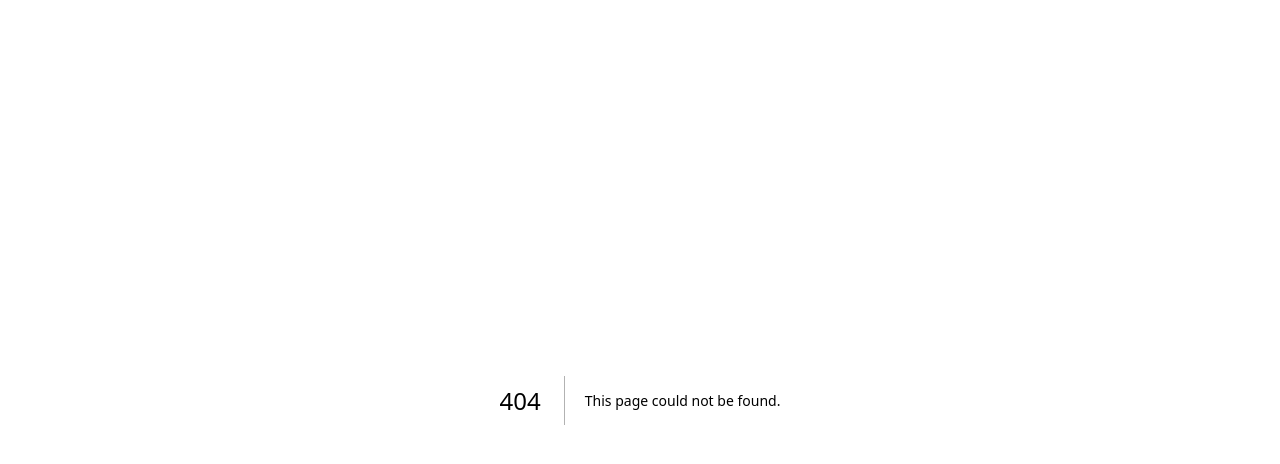
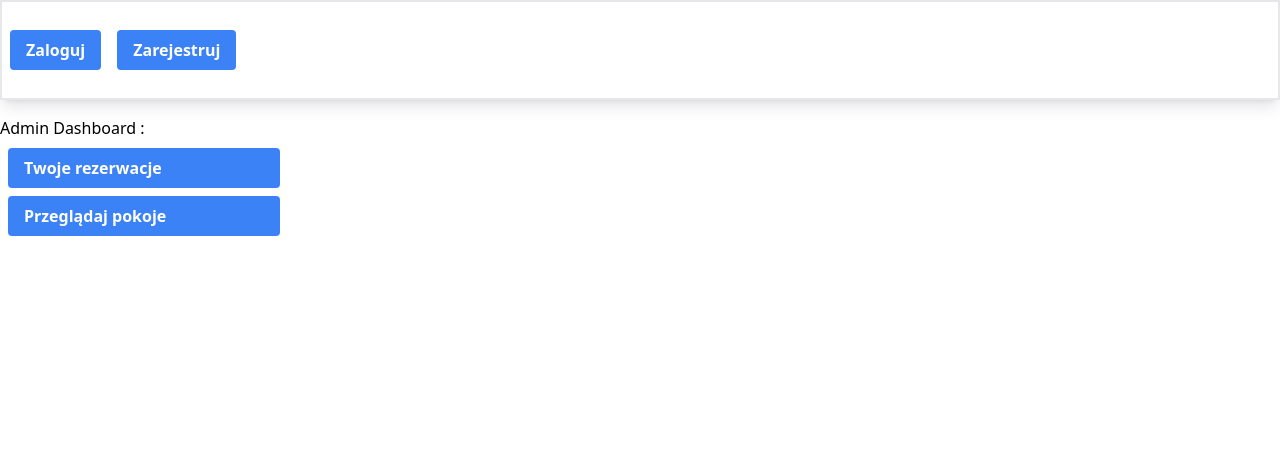
Before and after one commit to Matiixx/BD-project, a Next.js app in the folder SRC/client/: page /adminDashboard in a window 1280 px wide. Before the commit this address had no page. Shown: the top 464 px of the page. Built offline with nearby package versions, Linux system fonts and the light colour scheme.

Commit message:
Create admin login and dashboard

```diff
--- a/SRC/client/components/Header.tsx
+++ b/SRC/client/components/Header.tsx
@@ -4,6 +4,7 @@ import useStore from '../store/useStore';
 
 export default function Header() {
   const userEmail = useStore((state) => state.email);
+  const userRole = useStore((state) => state.userType);
   const logout = useStore(state => state.logoutUser)
 
   return (
@@ -14,12 +15,15 @@ export default function Header() {
         <>
           <div className='font-bold '>{userEmail}</div>
           <div className='flex flex-row gap-2'>
-            <Link className="bg-blue-500 hover:bg-blue-700 text-white font-bold py-2 px-4 rounded focus:outline-none focus:shadow-outline" href="/userDashboard">Dashboard</Link>
+            <Link className="bg-blue-500 hover:bg-blue-700 text-white font-bold py-2 px-4 rounded focus:outline-none focus:shadow-outline" href={userRole === "gosc" ? "/userDashboard" : "/adminDashboard"}>Dashboard</Link>
             <button className="bg-red-500 hover:bg-red-700 text-white font-bold py-2 px-4 rounded focus:outline-none focus:shadow-outline" onClick={logout}>Wyloguj</button>
           </div>
         </>
       ) : (
-        <Link className="bg-blue-500 hover:bg-blue-700 text-white font-bold py-2 px-4 rounded focus:outline-none focus:shadow-outline" href="/userLogin">Zaloguj jako uzytkownik</Link>
+        <div className='flex gap-4'>
+          <Link className="bg-blue-500 hover:bg-blue-700 text-white font-bold py-2 px-4 rounded focus:outline-none focus:shadow-outline" href="/userLogin">Zaloguj</Link>
+          <Link className="bg-blue-500 hover:bg-blue-700 text-white font-bold py-2 px-4 rounded focus:outline-none focus:shadow-outline" href="/userRegister">Zarejestruj</Link>
+        </div>
       )}
     </header>
   )
--- /dev/null
+++ b/SRC/client/pages/adminDashboard/index.tsx
@@ -0,0 +1,45 @@
+import React from 'react'
+import { type NextPage } from "next";
+import Link from "next/link";
+import { useRouter } from "next/router";
+import { useEffect } from "react";
+import Header from "../../components/Header";
+import useStore from "../../store/useStore";
+
+const AdminDashboard: NextPage = () => {
+  const router = useRouter();
+
+  const userId = useStore((state) => state.userId);
+
+  useEffect(() => {
+    if (userId === undefined) {
+      router.push("../userLogin");
+      return;
+    }
+  }, [userId]);
+
+  return (
+    <>
+      <Header />
+      <div>
+        <h3>Admin Dashboard : {userId}</h3>
+        <div className="flex w-72 flex-col gap-2 p-2">
+          <Link
+            className="bg-blue-500 hover:bg-blue-700 text-white font-bold  py-2 px-4 rounded focus:outline-none focus:shadow-outline"
+            href={"adminDashboard/bookings"}
+          >
+            Twoje rezerwacje
+          </Link>
+          <Link
+            className="bg-blue-500 hover:bg-blue-700 text-white font-bold  py-2 px-4 rounded focus:outline-none focus:shadow-outline"
+            href={"/adminDashboard/rooms"}
+          >
+            Przeglądaj pokoje
+          </Link>
+        </div>
+      </div>
+    </>
+  );
+};
+
+export default AdminDashboard;
--- a/SRC/client/pages/userDashboard/bookings/index.tsx
+++ b/SRC/client/pages/userDashboard/bookings/index.tsx
@@ -4,7 +4,7 @@ import { useRouter } from "next/router";
 import { useEffect, useState } from "react";
 import Header from "../../../components/Header";
 import useStore from "../../../store/useStore";
-import { getDateStringFromDBString, getTimeFromString } from "../../../utils/dateUtils";
+import { dateDiff, getDateFromString, getDateStringFromDBString, getTimeFromString } from "../../../utils/dateUtils";
 
 const URI = 'http://pascal.fis.agh.edu.pl:3040/0cichostepski/'
 
@@ -74,7 +74,7 @@ const Bookings: NextPage = () => {
 
       <div>
         <div className="flex flex-wrap justify-center gap-4">
-          {bookings ? (
+          {bookings?.length ? (
             bookings.map((el, idx) => (
               <div
                 onClick={() => router.push({ pathname: "./bookings/[bookingId]", query: { bookingId: el.rezerwacja_id } })}
@@ -86,8 +86,8 @@ const Bookings: NextPage = () => {
                   <div>Rezerwacja: {getDateStringFromDBString(el.data_rozpoczecia)} - {getDateStringFromDBString(el.data_zakonczenia)}</div>
                   <div>Cena: {el.kwota}</div>
                 </div>
-                {getTimeFromString(el.data_rozpoczecia) > new Date().getTime() ? (
-                  <div><button className="cursor-pointer text-red-500 font-bold" onClick={(e) => handleDeleteBooking(e, el.rezerwacja_id)}>X</button></div>
+                {dateDiff(new Date(), getDateFromString(el.data_rozpoczecia)) >= 1 ? (
+                  <div><button className="cursor-pointer text-red-500 font-bold text-2xl" onClick={(e) => handleDeleteBooking(e, el.rezerwacja_id)}>X</button></div>
                 ) : null}
               </div>
             ))
--- a/SRC/client/pages/userLogin/index.tsx
+++ b/SRC/client/pages/userLogin/index.tsx
@@ -13,18 +13,22 @@ type LoginInputs = {
 
 const UserLogin: NextPage = () => {
   const router = useRouter();
-  const { register, handleSubmit, setError, formState: { errors } } = useForm<LoginInputs>();
+  const { register, handleSubmit, setError, formState: { errors }, clearErrors } = useForm<LoginInputs>();
   const loginUser = useStore((state) => state.loginUser)
 
   const handleLoginSubmit: SubmitHandler<LoginInputs> = async (data) => {
-    console.log(data);
     const res = await loginUser(data.email, data.password)
     if (res) {
+      clearErrors()
       setError("loginMessage", { message: "Zalogowano" })
-      router.push("./userDashboard")
+      if (res === 'gosc')
+        router.push("./userDashboard")
+      else if (res === 'admin')
+        router.push("./adminDashboard")
     }
     else
       setError("loginMessage", { message: "Błedne dane logowania" })
+
   };
 
   // if (userEmail !== null) {
@@ -37,8 +41,9 @@ const UserLogin: NextPage = () => {
       <Header />
 
       <div className="w-full flex flex-row justify-center gap-4">
-        <form className="bg-white shadow-md rounded px-8 pt-6 pb-8 mb-4"
-          onSubmit={handleSubmit(handleLoginSubmit)}>
+        <form className="bg-white shadow-md rounded px-8 pt-6 pb-8 mb-4 w-1/3"
+          onSubmit={handleSubmit(handleLoginSubmit)}
+          onChange={() => clearErrors()}>
           <div className="mb-4">
             <label className="block text-gray-700 text-sm font-bold mb-2">
               Email
```
